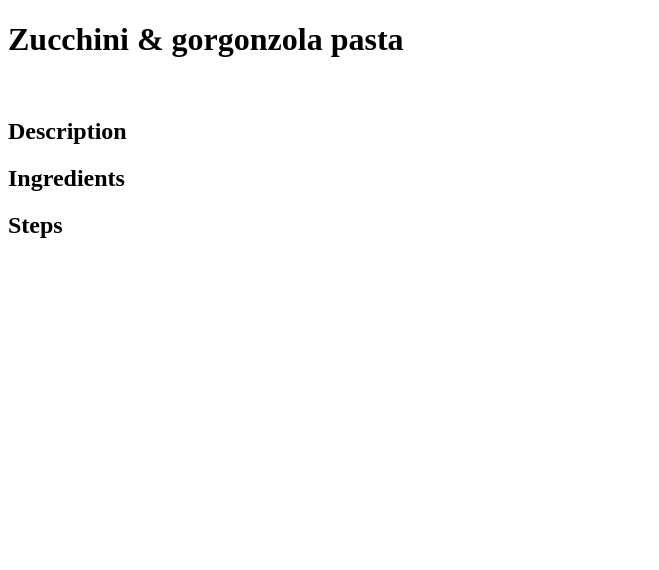
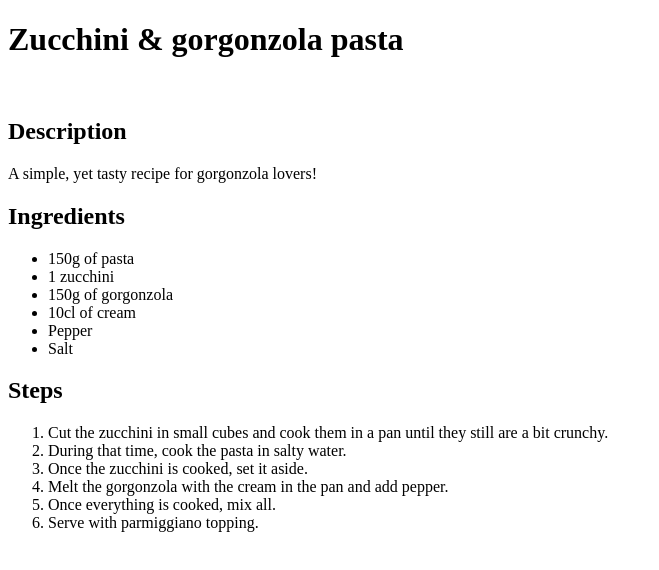
Before and after one commit to camille-lanuel/odin-recipes, a plain HTML site: page recipes/zucchini-gorgonzola-pasta.html in a window 1280 px wide. Shown: the whole page, without its empty margins (0-659 px from the left). Drawn offline with Linux system fonts and the light colour scheme.

Commit message:
added zucchini recipe

```diff
--- a/recipes/zucchini-gorgonzola-pasta.html
+++ b/recipes/zucchini-gorgonzola-pasta.html
@@ -8,7 +8,24 @@
         <h1>Zucchini & gorgonzola pasta</h1>
         <img src="">
         <h2>Description</h2>
+        <p>A simple, yet tasty recipe for gorgonzola lovers!</p>
         <h2>Ingredients</h2>
+        <ul>
+            <li>150g of pasta</li>
+            <li>1 zucchini</li>
+            <li>150g of gorgonzola</li>
+            <li>10cl of cream</li>
+            <li>Pepper</li>
+            <li>Salt</li>
+        </ul>
         <h2>Steps</h2>
+        <ol>
+            <li>Cut the zucchini in small cubes and cook them in a pan until they still are a bit crunchy.</li>
+            <li>During that time, cook the pasta in salty water.</li>
+            <li>Once the zucchini is cooked, set it aside.</li>
+            <li>Melt the gorgonzola with the cream in the pan and add pepper.</li>
+            <li>Once everything is cooked, mix all.</li>
+            <li>Serve with parmiggiano topping.</li>
+        </ol>
     </body>
 </html>
```
